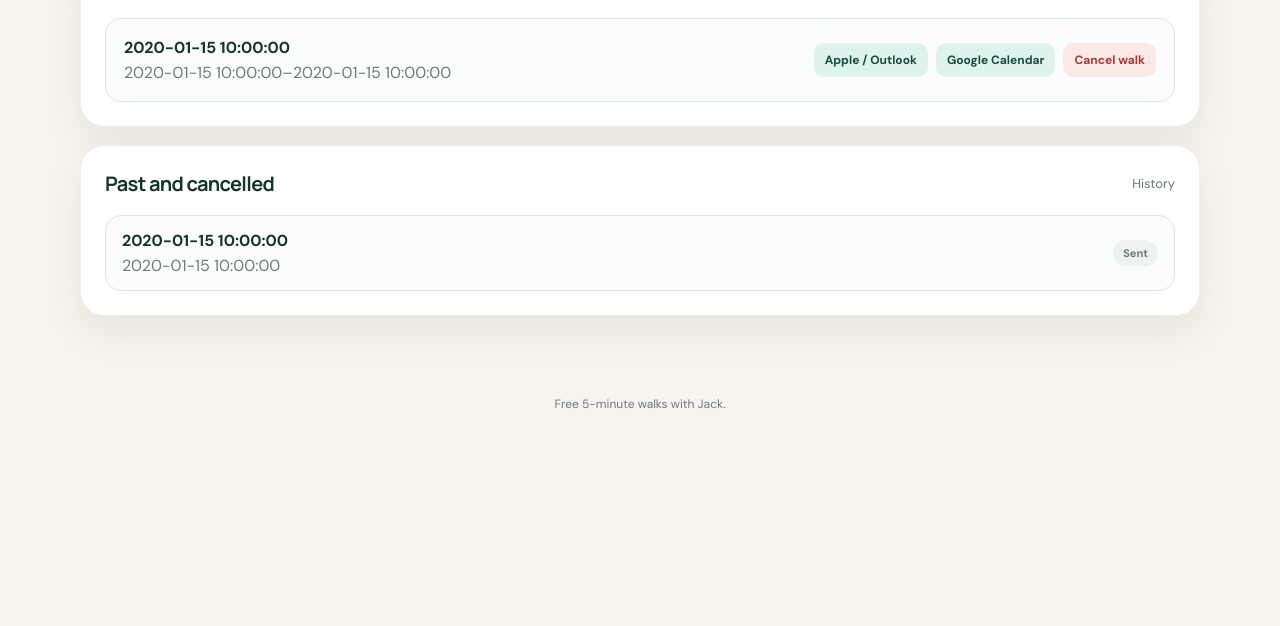
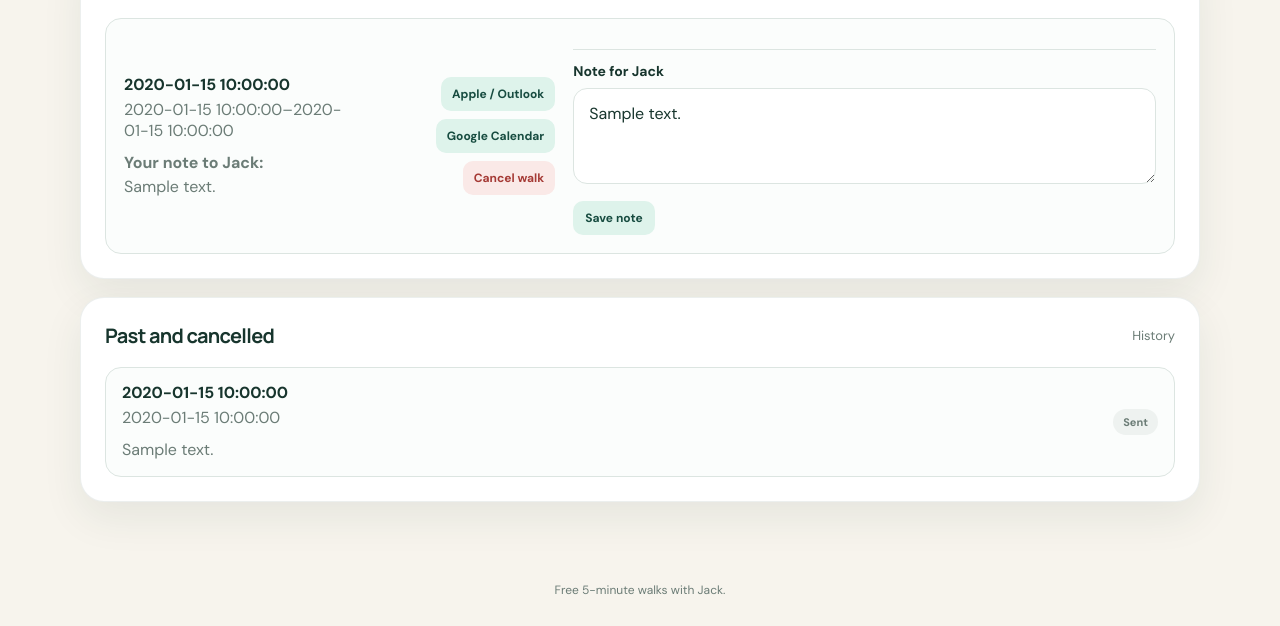
Before and after one commit to keilanmacisaac/walks-with-jack, a Python web app: template templates/my_bookings.html in a window 1280 px wide. Shown: the part 341-967 px from the top of the page. Before the commit the page ends 750 px from the top, so only its background shows below. Run offline with Jinja, Linux system fonts and the light colour scheme; the template is opened without the code that fills it: most values are stand-ins (such as "Sample title", 1, 10 or a date in 2020).

Commit message:
Let walkers view and edit notes

```diff
--- a/templates/my_bookings.html
+++ b/templates/my_bookings.html
@@ -22,6 +22,9 @@
             <div class="booking-main">
               <div class="booking-date">{{ format_date(booking['date']) }}</div>
               <div class="booking-time">{{ format_time(booking['start_time']) }}–{{ format_time(booking['end_time']) }}</div>
+              {% if booking['walker_notes'] %}
+                <div class="walker-note-display"><strong>Your note to Jack:</strong><br>{{ booking['walker_notes'] }}</div>
+              {% endif %}
             </div>
             <div class="booking-actions">
               <a class="small-button" href="{{ url_for('booking_calendar_download', token=manage_token, booking_id=booking['id']) }}">Apple / Outlook</a>
@@ -30,6 +33,13 @@
                 <button class="danger-button" type="submit">Cancel walk</button>
               </form>
             </div>
+            <form class="walker-note-editor" method="post" action="{{ url_for('walker_update_notes', token=manage_token, booking_id=booking['id']) }}">
+              <label for="walker-note-{{ booking['id'] }}">Note for Jack</label>
+              <textarea id="walker-note-{{ booking['id'] }}" name="walker_notes" maxlength="1000" placeholder="Add anything Jack should know before your walk.">{{ booking['walker_notes'] or '' }}</textarea>
+              <div class="admin-control-actions">
+                <button class="small-secondary-button" type="submit">Save note</button>
+              </div>
+            </form>
           </div>
         {% endfor %}
       </div>
@@ -47,6 +57,7 @@
             <div>
               <div class="booking-date">{{ format_date(booking['date']) }}</div>
               <div class="booking-time">{{ format_time(booking['start_time']) }}</div>
+              {% if booking['walker_notes'] %}<div class="walker-note-display">{{ booking['walker_notes'] }}</div>{% endif %}
             </div>
             <span class="status-pill {{ booking['status'] }}">{{ booking['status']|capitalize }}</span>
           </div>
```
